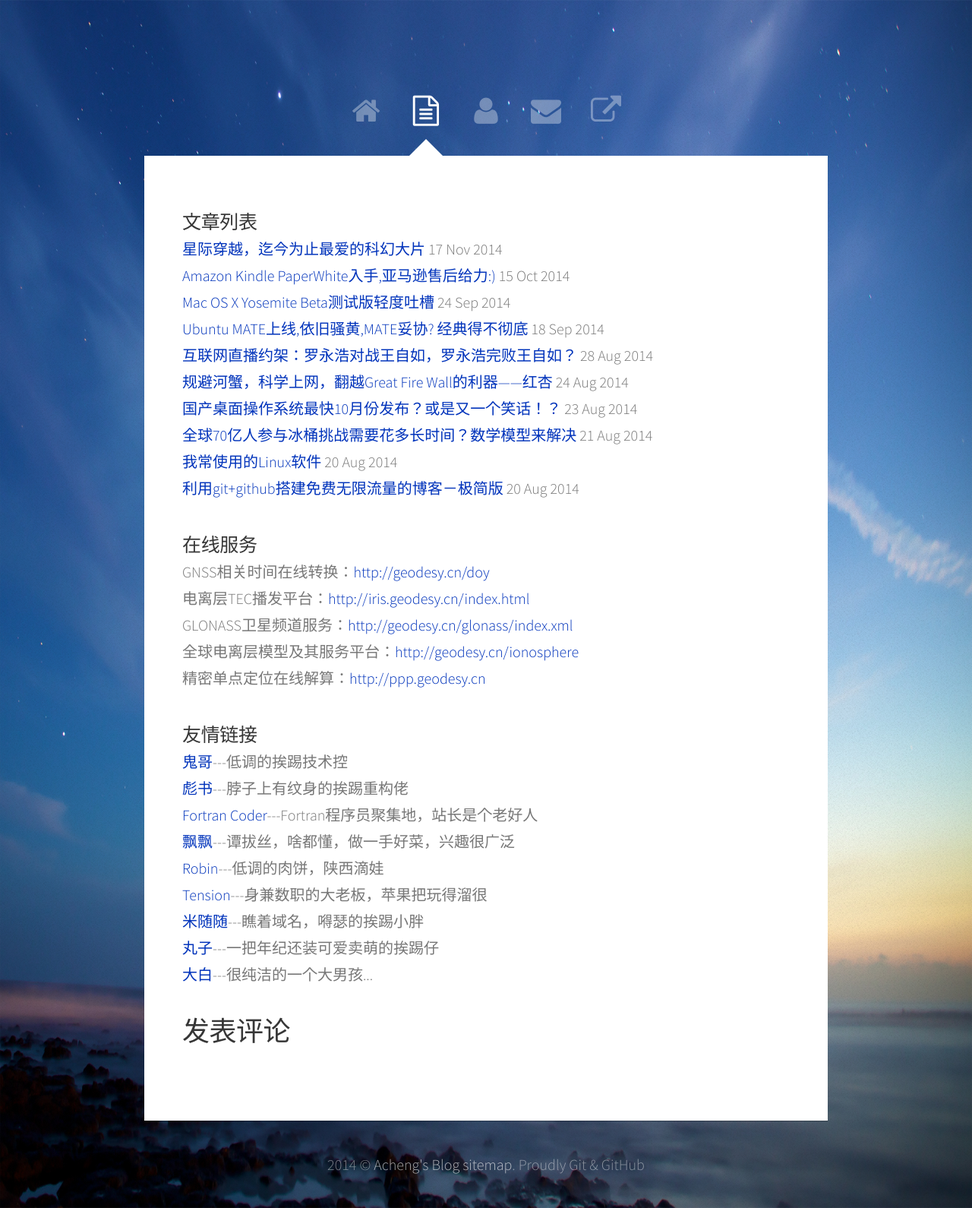
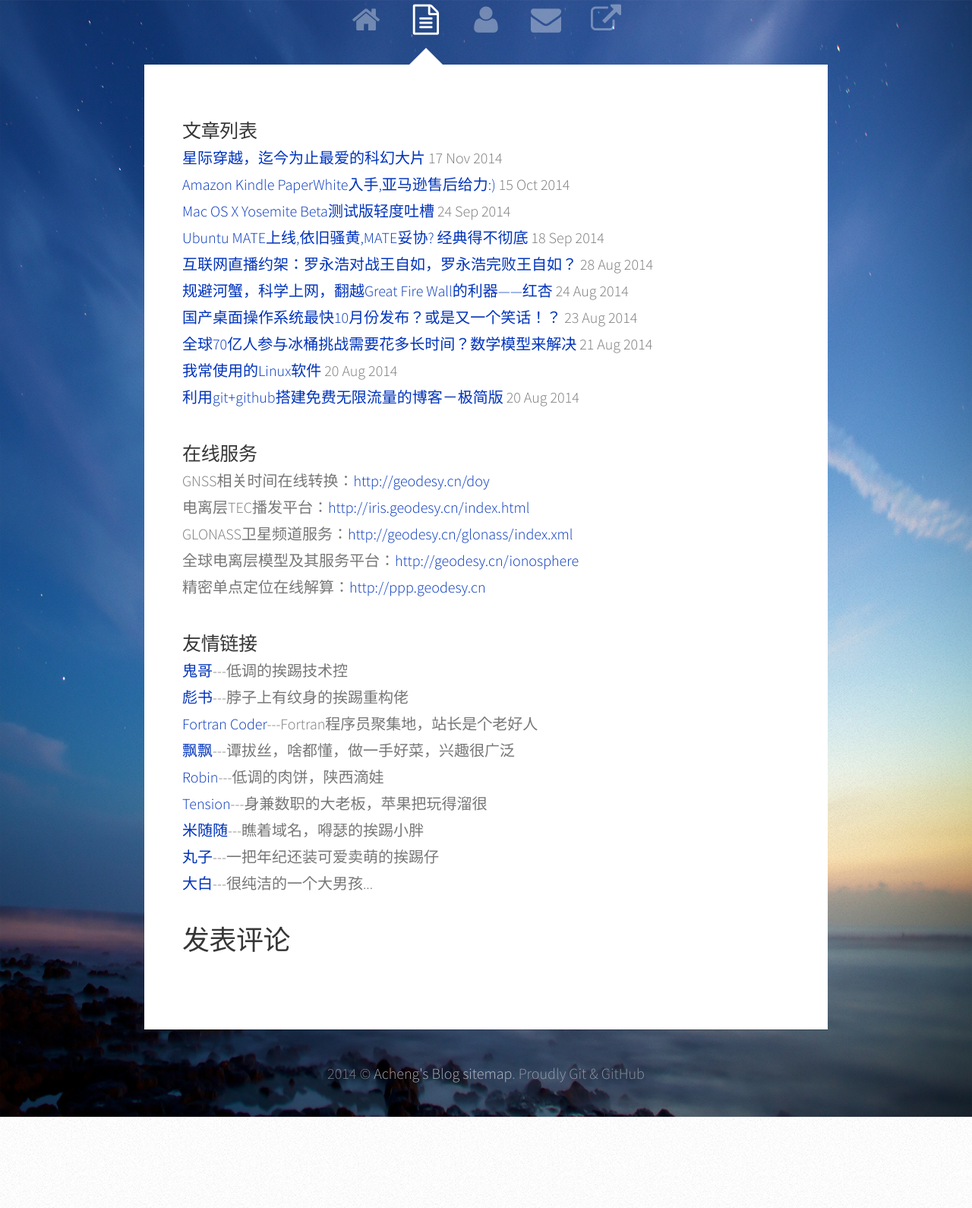
Before and after one commit to acgeodesy/acgeodesy.github.io, a Jekyll site: the page built from old/index.html, in a window 1280 px wide. Shown: the whole page at 76% size. Built offline with Jekyll 4.4.1, drawn with Linux system fonts in a browser that asks for light colours; Markdown is read by kramdown in place of the engine named in the settings; comment, search, counter and statistics services are not loaded.

Commit message:
new-home-page

```diff
--- a/_layouts/default.html
+++ b/_layouts/default.html
@@ -25,7 +25,7 @@
 			<div id="wrapper">
 
 				<!-- Nav -->
-					<nav id="nav"  style="margin-top:120px;">
+					<nav id="nav">
 						<a href="/#me" class="icon fa-home"><span>Home</span></a>
 						<a href="/#blog" class="icon fa-file-text-o  active"><span>Blog</span></a>
 						<a href="/#profile" class="icon fa-user"><span>About</span></a>
```
